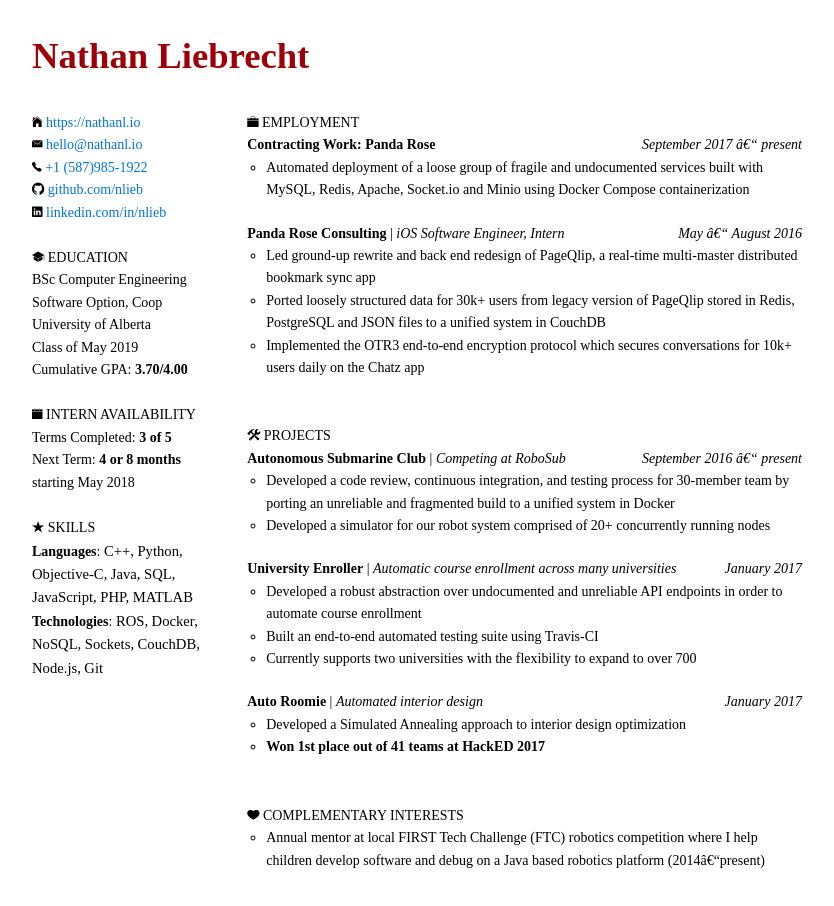
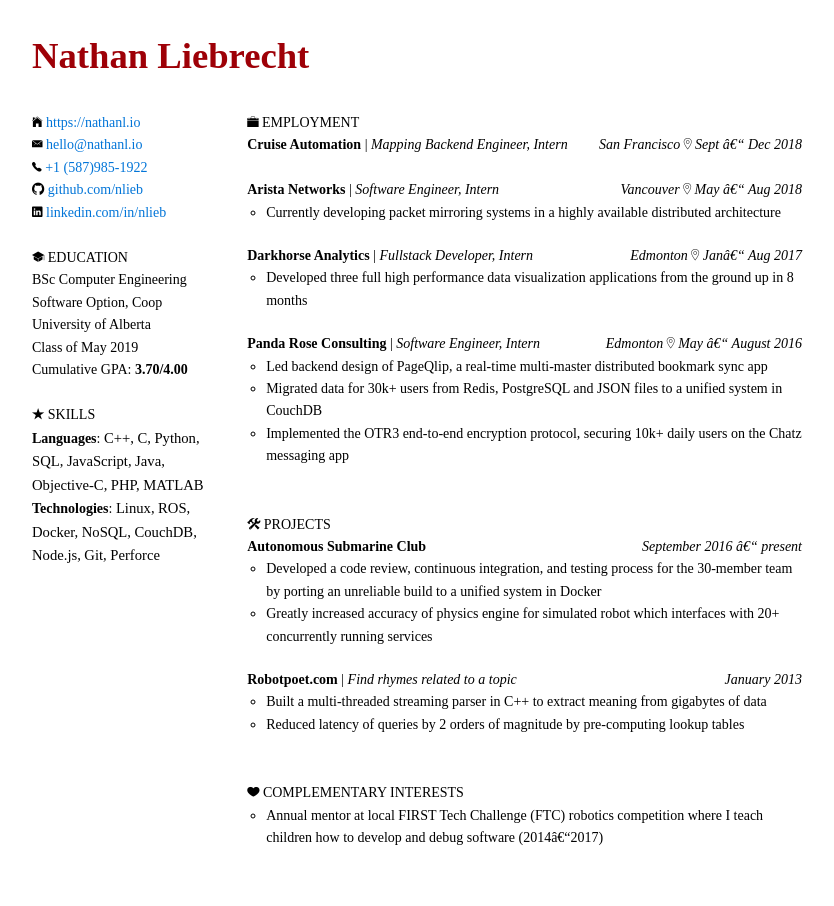
Before and after one commit to nlieb/nlieb.github.io, a plain HTML site: page resume.html in a window 1280 px wide. Shown: the whole page, without its empty margins (223-1057 px from the left). Drawn offline with nearby package versions, Linux system fonts and the light colour scheme; a web font is replaced by a local one.

Commit message:
update resume

```diff
--- a/resume.html
+++ b/resume.html
@@ -80,35 +80,32 @@
 
 		</div>
 
-		<div class="minor-section">
-			<span class="section-heading"><i class="ion-ios-calendar"></i> Intern Availability</span>
-			<hr class=section-line>
-			<ul>
-				<li>
-					Terms Completed: <b>3 of 5</b>
-				</li>
-				<li>
-					Next Term: <b>4 or 8 months</b> starting May 2018
-				</li>
-			</ul>
-		</div>
-
 		<div class="minor-section section-skills">
 			<span class="section-heading"><i class="ion-ios-star"></i> Skills</span>
 			<hr class=section-line>
 			<ul>
 				<li>
 					<b>Languages</b>:
-					<code>C++</code> <code>Python</code>
-					<code>Objective-C</code> <code>Java</code> <code>SQL</code>
-					<code>JavaScript</code> <code>PHP</code> <code>MATLAB</code>
+					<code>C++</code>
+					<code>C</code>
+					<code>Python</code>
+					<code>SQL</code>
+					<code>JavaScript</code>
+					<code>Java</code>
+					<code>Objective-C</code>
+					<code>PHP</code>
+					<code>MATLAB</code>
 				</li>
 				<li>
 					<b>Technologies</b>:
-					<code>ROS</code> <code>Docker</code> <code>NoSQL</code> <code>Sockets</code>
+					<code>Linux</code>
+					<code>ROS</code>
+					<code>Docker</code>
+					<code>NoSQL</code>
 					<code>CouchDB</code>
 					<code>Node.js</code>
 					<code>Git</code>
+					<code>Perforce</code>
 				</li>
 			</ul>
 		</div>
@@ -124,32 +121,48 @@
 		<hr class=section-line>
 		<ul>
 		<li>
-		<span class="left"><b>Contracting Work: Panda Rose</b>
-			<span class="right date" style="float:right">September 2017 – present</span>
+		<span class="left"><b>Cruise Automation</b> | <i>Mapping Backend Engineer, Intern</i>
+			<span class="right date" style="float:right">San Francisco&nbsp;<i class="ion-ios-pin-outline"></i>&nbsp;Sept – Dec 2018</span>
+			<br><br>
+		</span>
+		</li>
+		<li>
+		<li>
+		<span class="left"><b>Arista Networks</b> | <i>Software Engineer, Intern</i>
+			<span class="right date" style="float:right">Vancouver&nbsp;<i class="ion-ios-pin-outline"></i>&nbsp;May – Aug 2018</span>
 			<br>
 			<ul>
 				<li>
-					Automated deployment of a loose group of fragile and undocumented services built with MySQL, Redis,
-					Apache, Socket.io and Minio using Docker Compose containerization
+					Currently developing packet mirroring systems in a highly available distributed architecture
 				</li>
 			</ul>
 		</span>
 		</li>
 		<li>
-		<span class="left"><b>Panda Rose Consulting</b> | <i>iOS Software Engineer, Intern</i>
-			<span class="right date" style="float: right">May – August 2016</span>
+		<span class="left"><b>Darkhorse Analytics</b> | <i>Fullstack Developer, Intern</i>
+			<span class="right date" style="float:right">Edmonton&nbsp;<i class="ion-ios-pin-outline"></i>&nbsp;Jan– Aug 2017</span>
 			<br>
 			<ul>
 				<li>
-					Led ground-up rewrite and back end redesign of PageQlip, a real-time multi-master
+					Developed three full high performance data visualization applications from the ground up in 8 months
+				</li>
+			</ul>
+		</span>
+		</li>
+		<span class="left"><b>Panda Rose Consulting</b> | <i>Software Engineer, Intern</i>
+			<span class="right date" style="float: right">Edmonton&nbsp;<i class="ion-ios-pin-outline"></i>&nbsp;May – August 2016</span>
+			<br>
+			<ul>
+				<li>
+					Led backend design of PageQlip, a real-time multi-master
 					distributed bookmark sync app
 				</li>
 				<li>
-					Ported loosely structured data for 30k+ users from legacy version of PageQlip
-					stored in Redis, PostgreSQL and JSON files to a unified system in CouchDB
+					Migrated data for 30k+ users from
+					Redis, PostgreSQL and JSON files to a unified system in CouchDB
 				</li>
 				<li>
-					Implemented the OTR3 end-to-end encryption protocol which secures conversations for 10k+ users daily on the Chatz app
+					Implemented the OTR3 end-to-end encryption protocol, securing 10k+ daily users on the Chatz messaging app
 				</li>
 			</ul>
 		</span>
@@ -174,45 +187,28 @@
 	<hr class=section-line>
 	<ul>
 	<li>
-		<span class="left"><b>Autonomous Submarine Club</b> | <i>Competing at RoboSub</i>
+		<span class="left"><b>Autonomous Submarine Club</b>
 			<span class="right date" style="float: right">September 2016 – present</span>
 			<ul>
 				<li>
 					Developed a code review, continuous integration,
-					and testing process for 30&#8209;member team by
-					porting an unreliable and fragmented build to a unified system in Docker
+					and testing process for the 30&#8209;member team by
+					porting an unreliable build to a unified system in Docker
 
 				 </li>
 				<li>
-					Developed a simulator for our robot system comprised of 20+ concurrently running nodes
+					Greatly increased accuracy of physics engine for simulated robot which interfaces with 20+ concurrently running services
 				 </li>
 			</ul>
 		</span>
 		<span class="right"></span>
 	</li>
 	<li>
-		<span class="left"><b>University Enroller</b> | <i>Automatic course enrollment across many universities</i>
-			<span class="right date" style="float: right">January 2017</span>
+		<span class="left"><b>Robotpoet.com</b> | <i>Find rhymes related to a topic</i>
+			<span class="right date" style="float: right">January 2013</span>
 			<ul>
-				<li>
-					Developed a robust abstraction over undocumented and unreliable API endpoints
-					in order to automate course enrollment
-				</li>
-				<li>
-					Built an end-to-end automated testing suite using Travis-CI
-				</li>
-				<li>
-					Currently supports two universities with the flexibility to expand to over 700
-				</li>
-			</ul>
-		</span>
-	</li>
-	<li>
-		<span class="left"><b>Auto Roomie</b> | <i>Automated interior design</i>
-			<span class="right date" style="float: right">January 2017</span>
-			<ul>
-				<li>Developed a Simulated Annealing approach to interior design optimization</li>
-				<li><b class="semi">Won 1st place out of 41 teams at HackED 2017</b></li>
+				<li>Built a multi-threaded streaming parser in C++ to extract meaning from gigabytes of data</li>
+				<li>Reduced latency of queries by 2 orders of magnitude by pre-computing lookup tables</li>
 			</ul>
 		</span>
 		<span class="right"></span>
@@ -238,7 +234,7 @@
         <ul><li><ul>
             <li>
                 Annual mentor at local FIRST Tech Challenge (FTC) robotics competition where
-				I help children develop software and debug on a Java based robotics platform (2014–present)
+				I teach children how to develop and debug software (2014–2017)
             </li>
         </ul></li></ul>
 
```
